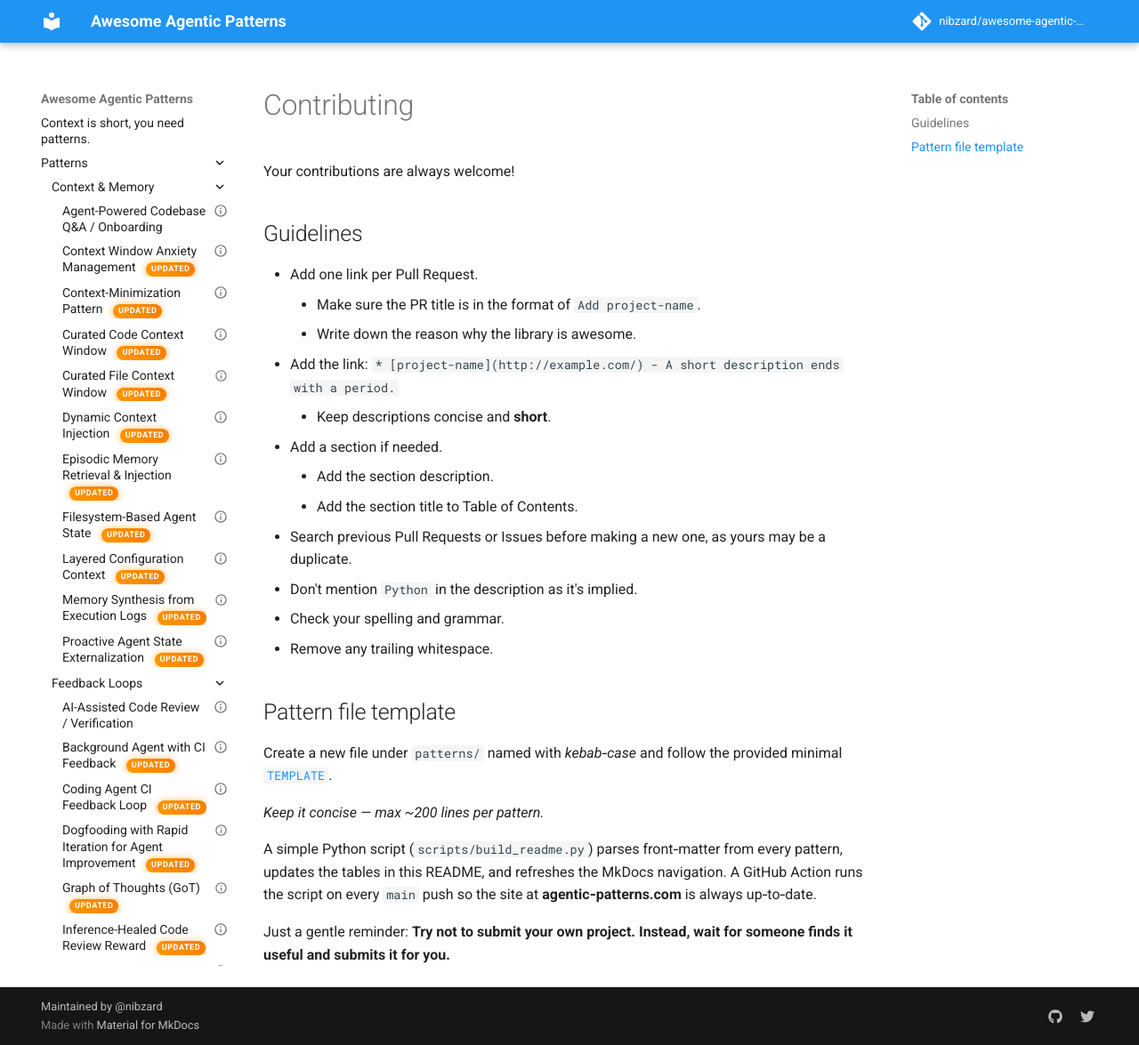
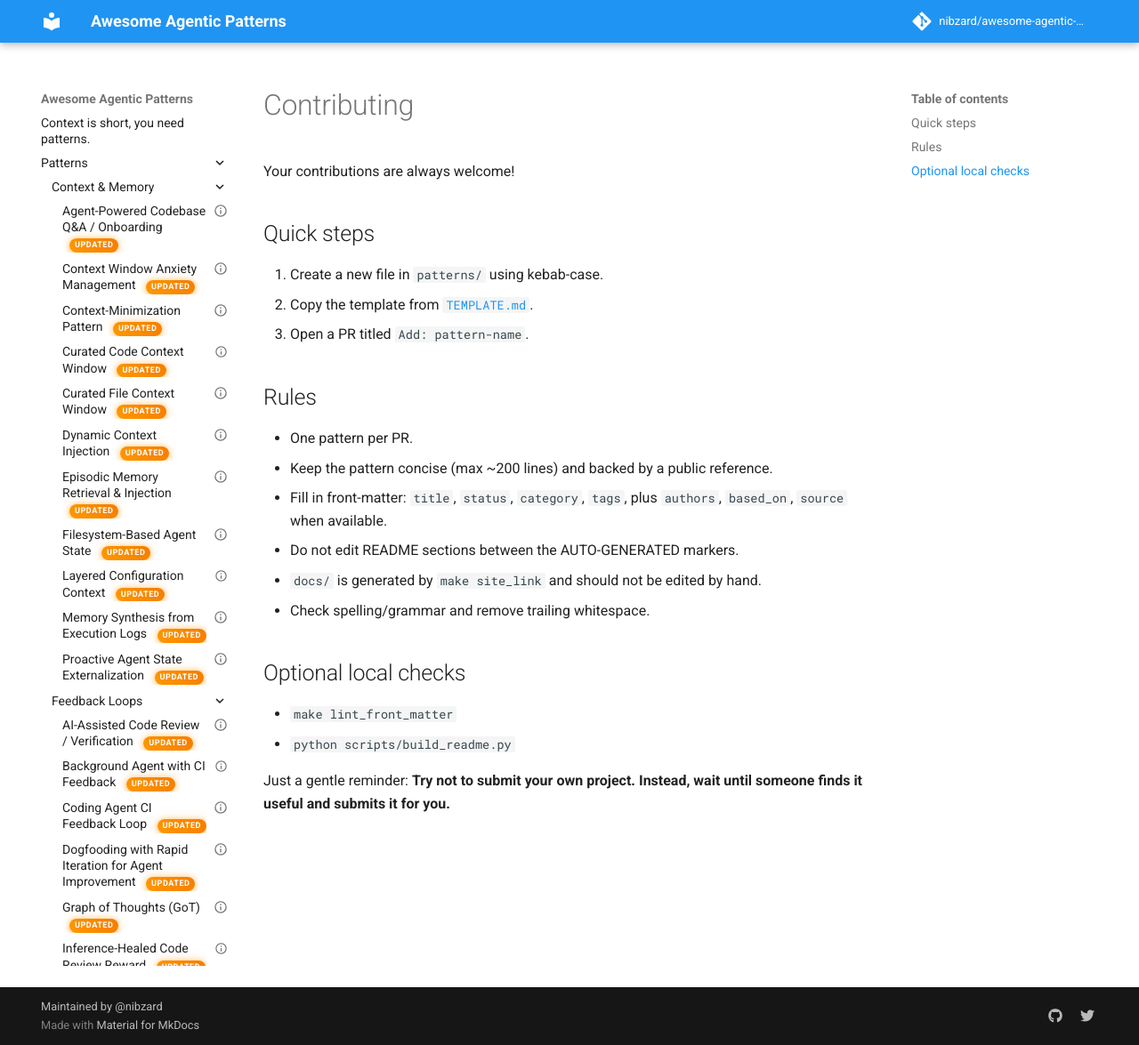
Before and after one commit to dev02019/awesome-agentic-patterns, an MkDocs documentation site: the page built from docs/CONTRIBUTING.md, in a window 1280 px wide and 1175 px high. Shown: the whole window at 89% size. Built offline with MkDocs 1.6.1 and Material for MkDocs 9.7.7, drawn with Linux system fonts in a browser that asks for light colours; comment, search, counter and statistics services are not loaded.

Commit message:
Simplify contributing and enforce generated docs

```diff
--- a/docs/CONTRIBUTING.md
+++ b/docs/CONTRIBUTING.md
@@ -2,27 +2,24 @@
 
 Your contributions are always welcome!
 
-## Guidelines
+## Quick steps
 
-* Add one link per Pull Request.
-    * Make sure the PR title is in the format of `Add project-name`.
-    * Write down the reason why the library is awesome.
-* Add the link: `* [project-name](http://example.com/) - A short description ends with a period.`
-    * Keep descriptions concise and **short**.
-* Add a section if needed.
-    * Add the section description.
-    * Add the section title to Table of Contents.
-* Search previous Pull Requests or Issues before making a new one, as yours may be a duplicate.
-* Don't mention `Python` in the description as it's implied.
-* Check your spelling and grammar.
-* Remove any trailing whitespace.
+1. Create a new file in `patterns/` using kebab-case.
+2. Copy the template from [`TEMPLATE.md`](https://github.com/nibzard/awesome-agentic-patterns/blob/main/TEMPLATE.md).
+3. Open a PR titled `Add: pattern-name`.
 
-## Pattern file template
+## Rules
 
-Create a new file under `patterns/` named with *kebab‑case* and follow the provided minimal [`TEMPLATE`](https://github.com/nibzard/awesome-agentic-patterns/blob/main/TEMPLATE.md).
+* One pattern per PR.
+* Keep the pattern concise (max ~200 lines) and backed by a public reference.
+* Fill in front-matter: `title`, `status`, `category`, `tags`, plus `authors`, `based_on`, `source` when available.
+* Do not edit README sections between the AUTO-GENERATED markers.
+* `docs/` is generated by `make site_link` and should not be edited by hand.
+* Check spelling/grammar and remove trailing whitespace.
 
-*Keep it concise — max ~200 lines per pattern.*
+## Optional local checks
 
-A simple Python script (`scripts/build_readme.py`) parses front‑matter from every pattern, updates the tables in this README, and refreshes the MkDocs navigation. A GitHub Action runs the script on every `main` push so the site at **agentic‑patterns.com** is always up‑to‑date.
+* `make lint_front_matter`
+* `python scripts/build_readme.py`
 
-Just a gentle reminder: **Try not to submit your own project. Instead, wait for someone finds it useful and submits it for you.**
+Just a gentle reminder: **Try not to submit your own project. Instead, wait until someone finds it useful and submits it for you.**
--- a/mkdocs.yaml
+++ b/mkdocs.yaml
@@ -28,7 +28,7 @@ nav:
   - "Context is short, you need patterns.": "index.md"
   - Patterns:
       - "Context & Memory":
-          - "Agent-Powered Codebase Q&A / Onboarding": "patterns/agent-powered-codebase-qa-onboarding.md"
+          - "Agent-Powered Codebase Q&A / Onboarding <span class='updated-badge'>UPDATED</span>": "patterns/agent-powered-codebase-qa-onboarding.md"
           - "Context Window Anxiety Management <span class='updated-badge'>UPDATED</span>": "patterns/context-window-anxiety-management.md"
           - "Context-Minimization Pattern <span class='updated-badge'>UPDATED</span>": "patterns/context-minimization-pattern.md"
           - "Curated Code Context Window <span class='updated-badge'>UPDATED</span>": "patterns/curated-code-context-window.md"
@@ -40,7 +40,7 @@ nav:
           - "Memory Synthesis from Execution Logs <span class='updated-badge'>UPDATED</span>": "patterns/memory-synthesis-from-execution-logs.md"
           - "Proactive Agent State Externalization <span class='updated-badge'>UPDATED</span>": "patterns/proactive-agent-state-externalization.md"
       - "Feedback Loops":
-          - "AI-Assisted Code Review / Verification": "patterns/ai-assisted-code-review-verification.md"
+          - "AI-Assisted Code Review / Verification <span class='updated-badge'>UPDATED</span>": "patterns/ai-assisted-code-review-verification.md"
           - "Background Agent with CI Feedback <span class='updated-badge'>UPDATED</span>": "patterns/background-agent-ci.md"
           - "Coding Agent CI Feedback Loop <span class='updated-badge'>UPDATED</span>": "patterns/coding-agent-ci-feedback-loop.md"
           - "Dogfooding with Rapid Iteration for Agent Improvement <span class='updated-badge'>UPDATED</span>": "patterns/dogfooding-with-rapid-iteration-for-agent-improvement.md"
@@ -62,7 +62,7 @@ nav:
           - "Agent-Driven Research <span class='updated-badge'>UPDATED</span>": "patterns/agent-driven-research.md"
           - "Autonomous Workflow Agent Architecture <span class='updated-badge'>UPDATED</span>": "patterns/autonomous-workflow-agent-architecture.md"
           - "Conditional Parallel Tool Execution <span class='updated-badge'>UPDATED</span>": "patterns/parallel-tool-execution.md"
-          - "Continuous Autonomous Task Loop Pattern": "patterns/continuous-autonomous-task-loop-pattern.md"
+          - "Continuous Autonomous Task Loop Pattern <span class='updated-badge'>UPDATED</span>": "patterns/continuous-autonomous-task-loop-pattern.md"
           - "Discrete Phase Separation <span class='updated-badge'>UPDATED</span>": "patterns/discrete-phase-separation.md"
           - "Disposable Scaffolding Over Durable Features <span class='updated-badge'>UPDATED</span>": "patterns/disposable-scaffolding-over-durable-features.md"
           - "Distributed Execution with Cloud Workers <span class='updated-badge'>UPDATED</span>": "patterns/distributed-execution-cloud-workers.md"
@@ -130,9 +130,9 @@ nav:
           - "Abstracted Code Representation for Review <span class='updated-badge'>UPDATED</span>": "patterns/abstracted-code-representation-for-review.md"
           - "Agent-Assisted Scaffolding <span class='updated-badge'>UPDATED</span>": "patterns/agent-assisted-scaffolding.md"
           - "Agent-Friendly Workflow Design <span class='updated-badge'>UPDATED</span>": "patterns/agent-friendly-workflow-design.md"
-          - "AI-Accelerated Learning and Skill Development": "patterns/ai-accelerated-learning-and-skill-development.md"
+          - "AI-Accelerated Learning and Skill Development <span class='updated-badge'>UPDATED</span>": "patterns/ai-accelerated-learning-and-skill-development.md"
           - "Chain-of-Thought Monitoring & Interruption <span class='updated-badge'>UPDATED</span>": "patterns/chain-of-thought-monitoring-interruption.md"
-          - "Democratization of Tooling via Agents": "patterns/democratization-of-tooling-via-agents.md"
+          - "Democratization of Tooling via Agents <span class='updated-badge'>UPDATED</span>": "patterns/democratization-of-tooling-via-agents.md"
           - "Human-in-the-Loop Approval Framework <span class='updated-badge'>UPDATED</span>": "patterns/human-in-loop-approval-framework.md"
           - "Latent Demand Product Discovery <span class='updated-badge'>UPDATED</span>": "patterns/latent-demand-product-discovery.md"
           - "Proactive Trigger Vocabulary <span class='new-badge'>NEW</span>": "patterns/proactive-trigger-vocabulary.md"
--- a/overrides/main.html
+++ b/overrides/main.html
@@ -7,10 +7,6 @@
     @media (min-width: 960px) {
         html {
             scroll-behavior: smooth;
-        }
-
-        .md-content__inner > ul:nth-child(5) {
-            display: none;
         }
     }
 
```
Also changed, not shown: .travis.yaml (deleted, +0 -18 lines), CONTRIBUTING.md (+15 -18 lines), README.md (+5 -5 lines), 1 other file.
